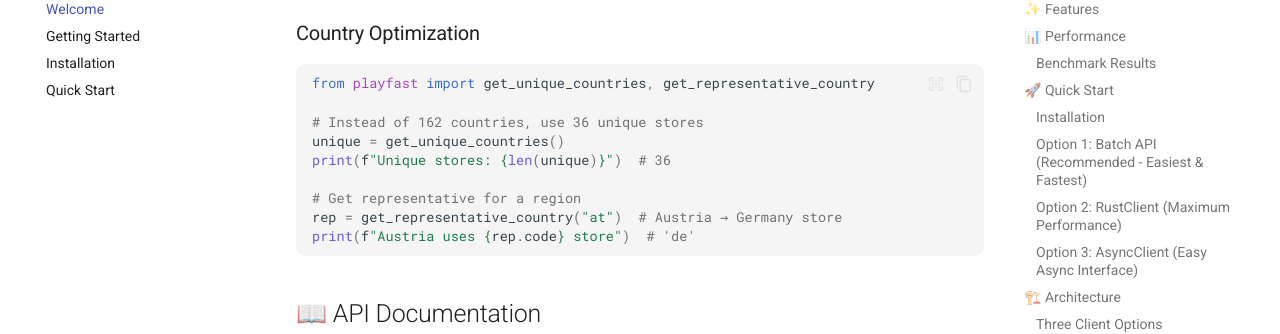
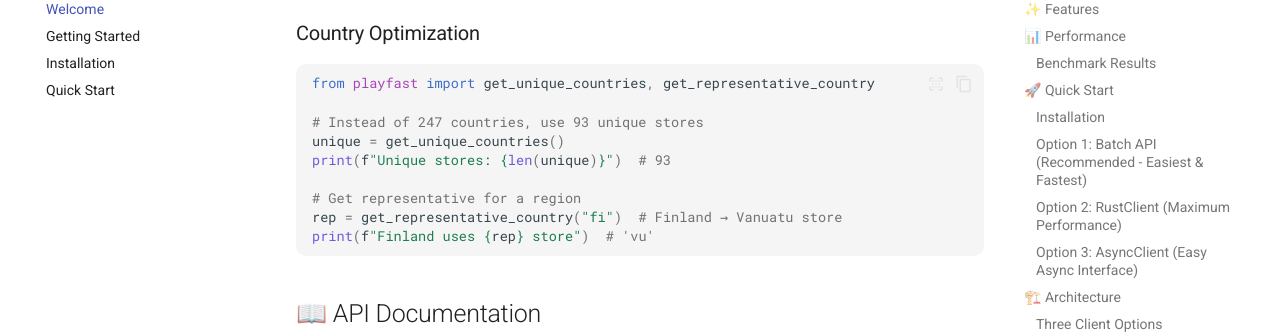
Before and after one commit to mixL1nk/playfast, an MkDocs documentation site: the page built from docs/index.md, in a window 1280 px wide and 900 px high, scrolled down 4848 px. Shown: the part 147-481 px from the top of the window. Built offline with MkDocs 1.6.1 and Material for MkDocs 9.7.7, drawn with Linux system fonts in a browser that asks for light colours; comment, search, counter and statistics services are not loaded; the version menu is left out; some of the changed text lies outside the part shown.

Commit message:
docs: correct country/store counts (247 countries, 93 unique stores)
- Fix incorrect claim of '36 unique stores' to correct '93'
- Fix incorrect claim of '162 countries' to correct '247'
- Fix example: Austria does NOT share Germany store (has own store)
- Update example to Finland → Vanuatu (138 countries share this store)
- Update speedup calculation: 247/93 = 2.7x (not 4.5x)

Affected files:
- README.md
- docs/index.md
- examples/README.md

````diff
--- a/docs/index.md
+++ b/docs/index.md
@@ -11,7 +11,7 @@
 - **🦀 Pure Rust Performance**: HTTP + parsing all in Rust
 - **🔒 Type Safe**: Full Pydantic validation and type hints
 - **💾 Memory Efficient**: Only 1.5 KB per app, linear scaling
-- **🌍 Multi-Country**: 162 countries, 36 unique Play Stores
+- **🌍 Multi-Country**: 247 countries, 93 unique Play Stores
 - **📦 Batch API**: High-level functions for easy parallel processing
 - **🎯 Python 3.11+**: Full support for modern Python
 
@@ -216,13 +216,13 @@
 ```python
 from playfast import get_unique_countries, get_representative_country
 
-# Instead of 162 countries, use 36 unique stores
+# Instead of 247 countries, use 93 unique stores
 unique = get_unique_countries()
-print(f"Unique stores: {len(unique)}")  # 36
+print(f"Unique stores: {len(unique)}")  # 93
 
 # Get representative for a region
-rep = get_representative_country("at")  # Austria → Germany store
-print(f"Austria uses {rep.code} store")  # 'de'
+rep = get_representative_country("fi")  # Finland → Vanuatu store
+print(f"Finland uses {rep} store")  # 'vu'
 ```
 
 ## 📖 API Documentation
@@ -293,10 +293,10 @@
 ```python
 from playfast.constants import Category, Collection, get_countries, get_unique_countries
 
-# All 162 countries
+# All 247 countries
 all_countries = get_countries()
 
-# 36 unique Play Store regions (optimized!)
+# 93 unique Play Store regions (optimized!)
 unique_countries = get_unique_countries()
 
 # Categories
@@ -316,7 +316,7 @@
 
 ```bash
 # Clone repository
-git clone https://github.com/yourusername/playfast.git
+git clone https://github.com/mixL1nk/playfast.git
 cd playfast
 
 # Install dependencies
````
Also changed, not shown: README.md (+7 -5 lines), examples/README.md (+1 -1 lines).
